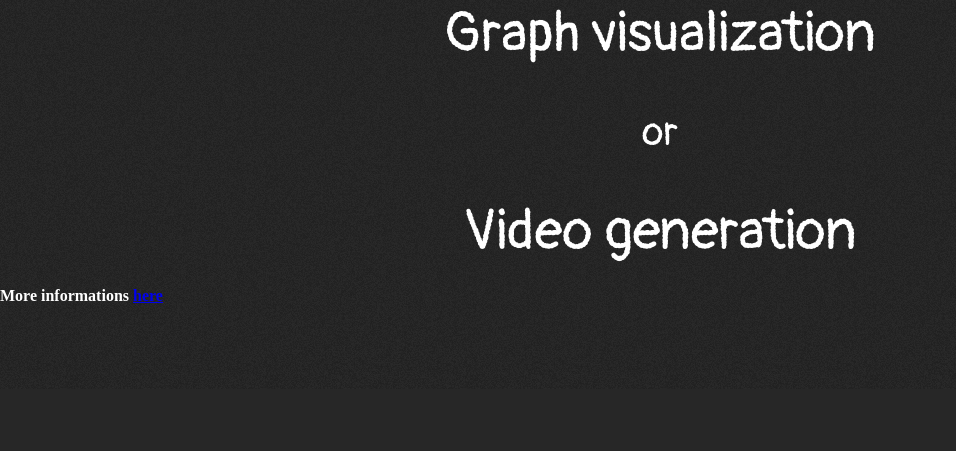
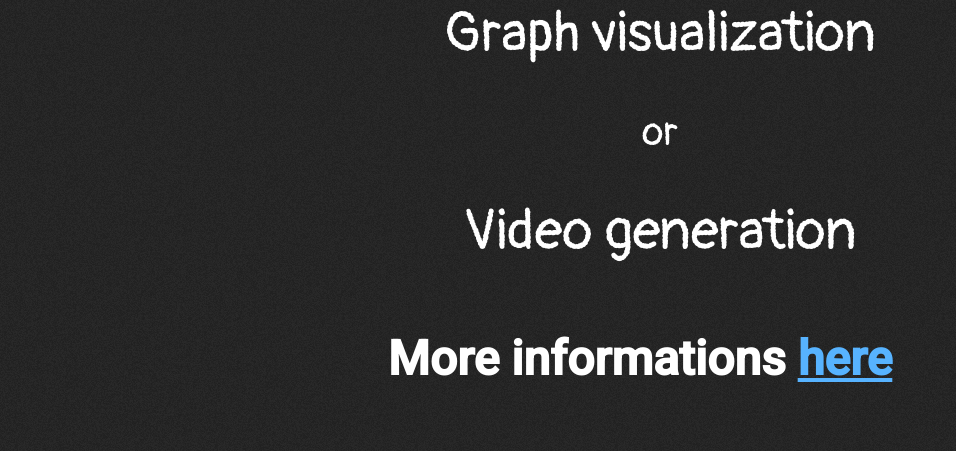
Before and after one commit to ldvlpr-dev/AudioVisualizer-Release, a Flask app: page / in a window 1280 px wide. Shown: the part 411-862 px from the top of the page, without its empty margins (0-956 px from the left). Before the commit the page ends 714 px from the top, so only its background shows below. Run offline with Flask 2, Linux system fonts and the light colour scheme.

Commit message:
Update styles.css

```diff
--- a/static/styles/styles.css
+++ b/static/styles/styles.css
@@ -36,6 +36,17 @@ h2 {
     font-size: 8vh;
     font-family: "Roboto", sans-serif;
     text-decoration: underline;
+}
+h4 {
+    text-align: center;
+    font-family: "Roboto", sans-serif;
+    color: white;
+    text-decoration: none;
+    font-size: 6vh;
+}
+
+h4 a {
+    color: rgb(87, 179, 255);
 }
 
 ul {
```
